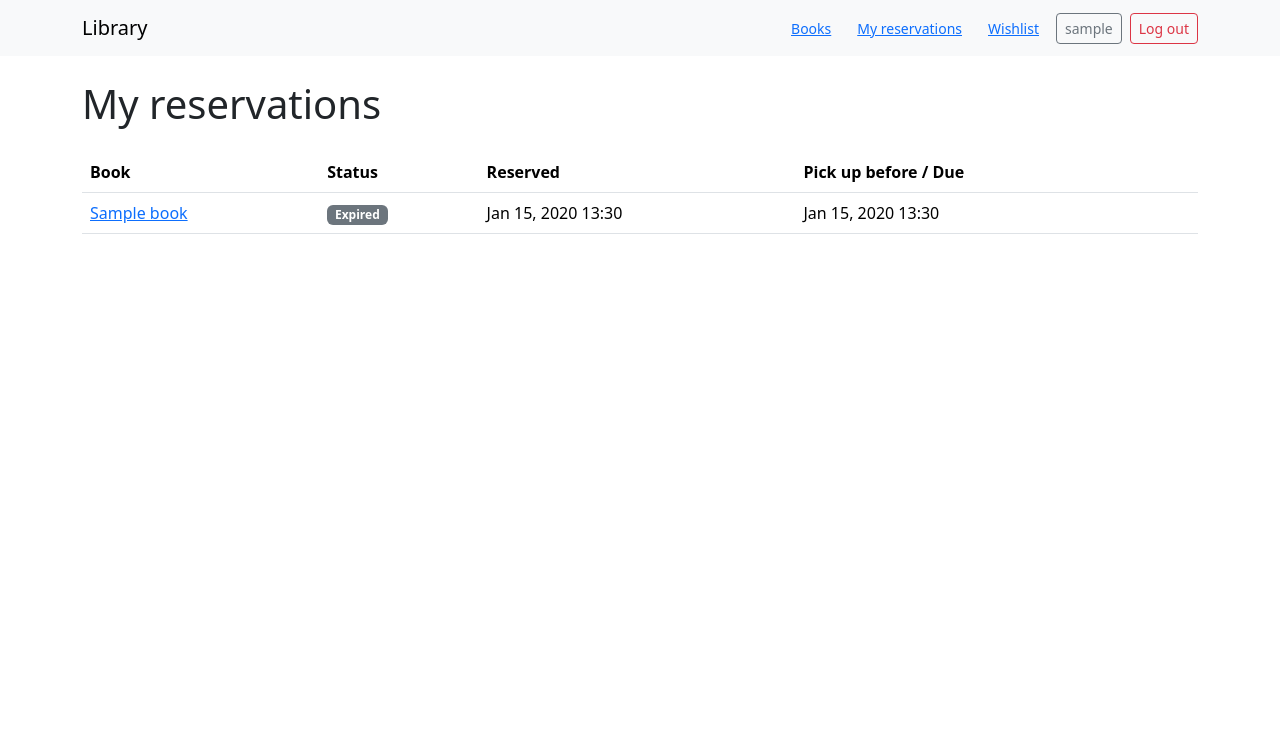
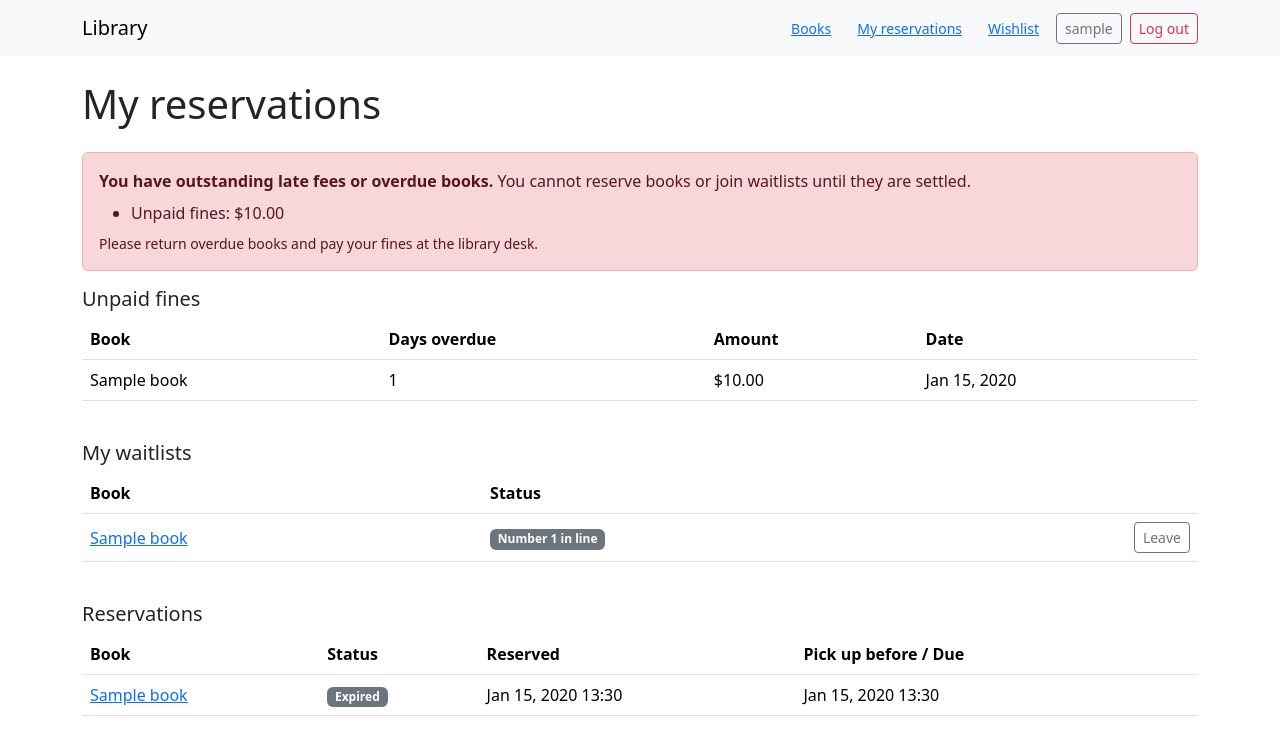
Before and after one commit to mojiFrantic/library-booking, a Django app: page /reservations/ in a window 1280 px wide. Shown: the top 755 px of the page. Run offline with Django 5.2, Linux system fonts and the light colour scheme; a user stored in the database is signed in; tables that the repository leaves empty hold one stand-in row (values such as "Sample post"); some libraries are stand-ins or nearby versions.

Commit message:
feat: show waitlist and fines in templates

```diff
--- a/accounts/views.py
+++ b/accounts/views.py
@@ -6,9 +6,9 @@ from django.urls import reverse_lazy
 from django.utils.decorators import method_decorator
 from django.views.generic import CreateView, TemplateView
 from django_ratelimit.decorators import ratelimit
-
+from django.conf import settings
+from reservations import fines
 from reservations.models import Reservation
-
 from .forms import LoginForm, RegisterForm
 
 
@@ -48,4 +48,6 @@ class ProfileView(LoginRequiredMixin, TemplateView):
         context["recent_reservations"] = reservations[:5]
         context["wishlist_count"] = user.wishlist_items.count()
         context["review_count"] = user.reviews.count()
+        context["fine_summary"] = fines.fine_summary(user)
+        context["fine_currency"] = settings.FINE_CURRENCY
         return context
--- a/templates/reservations/my_reservations.html
+++ b/templates/reservations/my_reservations.html
@@ -4,6 +4,85 @@
 {% block content %}
   <h1 class="mb-4">My reservations</h1>
 
+  {% if fine_summary.is_blocked %}
+    <div class="alert alert-danger">
+      <strong>You have outstanding late fees or overdue books.</strong>
+      You cannot reserve books or join waitlists until they are settled.
+      <ul class="mb-0 mt-2">
+        {% if fine_summary.unpaid_total %}
+          <li>Unpaid fines: {{ fine_currency }}{{ fine_summary.unpaid_total|floatformat:2 }}</li>
+        {% endif %}
+        {% if fine_summary.overdue_count %}
+          <li>
+            {{ fine_summary.overdue_count }} overdue book{{ fine_summary.overdue_count|pluralize }}
+            (fine so far: {{ fine_currency }}{{ fine_summary.accrued_total|floatformat:2 }}, still growing)
+          </li>
+        {% endif %}
+      </ul>
+      <div class="small mt-2">Please return overdue books and pay your fines at the library desk.</div>
+    </div>
+  {% endif %}
+
+  {% if unpaid_fines %}
+    <h2 class="h5">Unpaid fines</h2>
+    <div class="table-responsive mb-4">
+      <table class="table align-middle">
+        <thead>
+          <tr><th>Book</th><th>Days overdue</th><th>Amount</th><th>Date</th></tr>
+        </thead>
+        <tbody>
+          {% for fine in unpaid_fines %}
+            <tr>
+              <td>{{ fine.reservation.book.title }}</td>
+              <td>{{ fine.days_overdue }}</td>
+              <td>{{ fine_currency }}{{ fine.amount|floatformat:2 }}</td>
+              <td>{{ fine.created_at|date:"M d, Y" }}</td>
+            </tr>
+          {% endfor %}
+        </tbody>
+      </table>
+    </div>
+  {% endif %}
+
+  {% if waitlist_entries %}
+    <h2 class="h5">My waitlists</h2>
+    <div class="table-responsive mb-4">
+      <table class="table align-middle">
+        <thead>
+          <tr><th>Book</th><th>Status</th><th></th></tr>
+        </thead>
+        <tbody>
+          {% for entry in waitlist_entries %}
+            <tr>
+              <td><a href="{{ entry.book.get_absolute_url }}">{{ entry.book.title }}</a></td>
+              <td>
+                {% if entry.status == "notified" %}
+                  <span class="badge text-bg-success">Copy held for you</span>
+                  <span class="small text-muted">until {{ entry.claim_deadline|date:"M d, Y H:i" }}</span>
+                {% else %}
+                  <span class="badge text-bg-secondary">Number {{ entry.position }} in line</span>
+                {% endif %}
+              </td>
+              <td class="text-end">
+                {% if entry.status == "notified" %}
+                  <form method="post" action="{% url 'reservations:reserve' entry.book.pk %}" class="d-inline">
+                    {% csrf_token %}
+                    <button class="btn btn-sm btn-success">Reserve now</button>
+                  </form>
+                {% endif %}
+                <form method="post" action="{% url 'reservations:waitlist_leave' entry.pk %}" class="d-inline">
+                  {% csrf_token %}
+                  <button class="btn btn-sm btn-outline-secondary">Leave</button>
+                </form>
+              </td>
+            </tr>
+          {% endfor %}
+        </tbody>
+      </table>
+    </div>
+  {% endif %}
+
+  <h2 class="h5">Reservations</h2>
   {% if reservations %}
     <div class="table-responsive">
       <table class="table align-middle">
```
Also changed, not shown: templates/accounts/profile.html (+9 -0 lines), templates/books/book_detail.html (+26 -1 lines).
